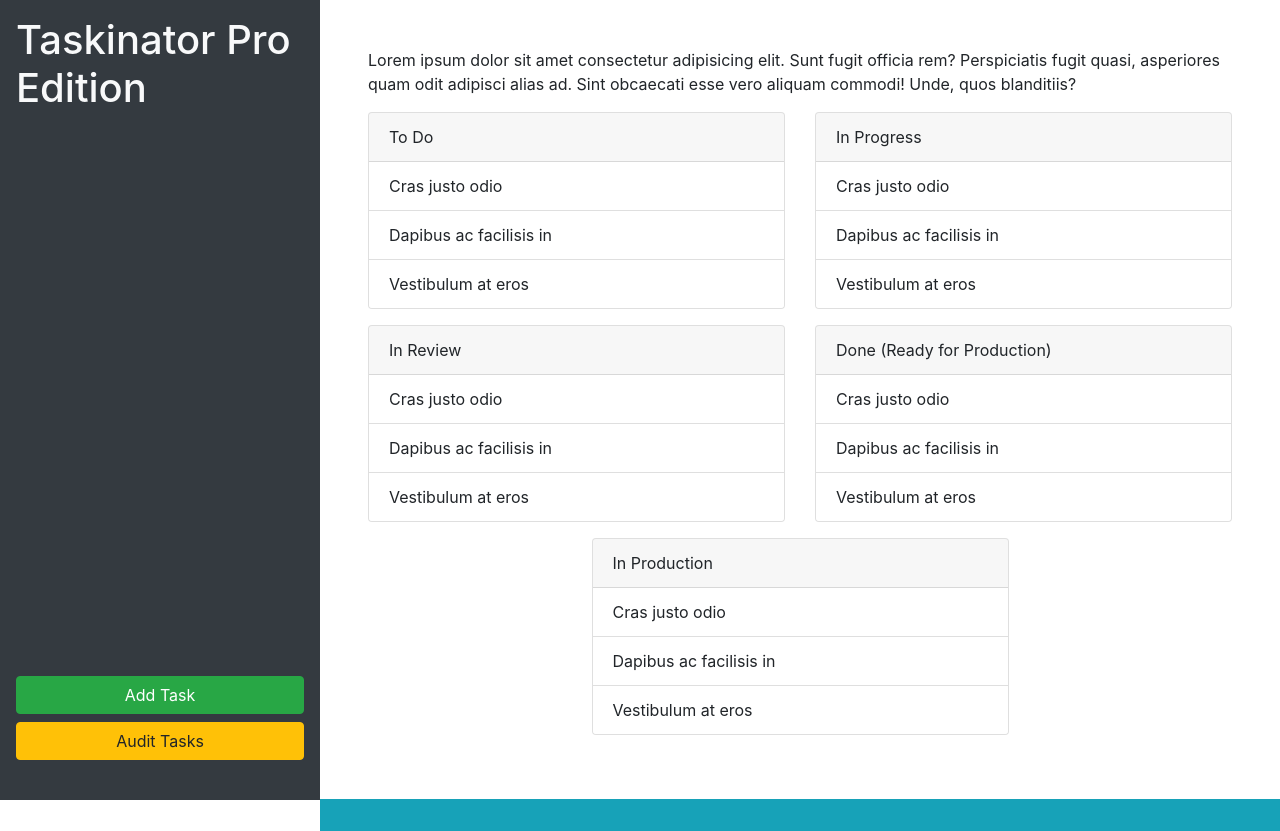
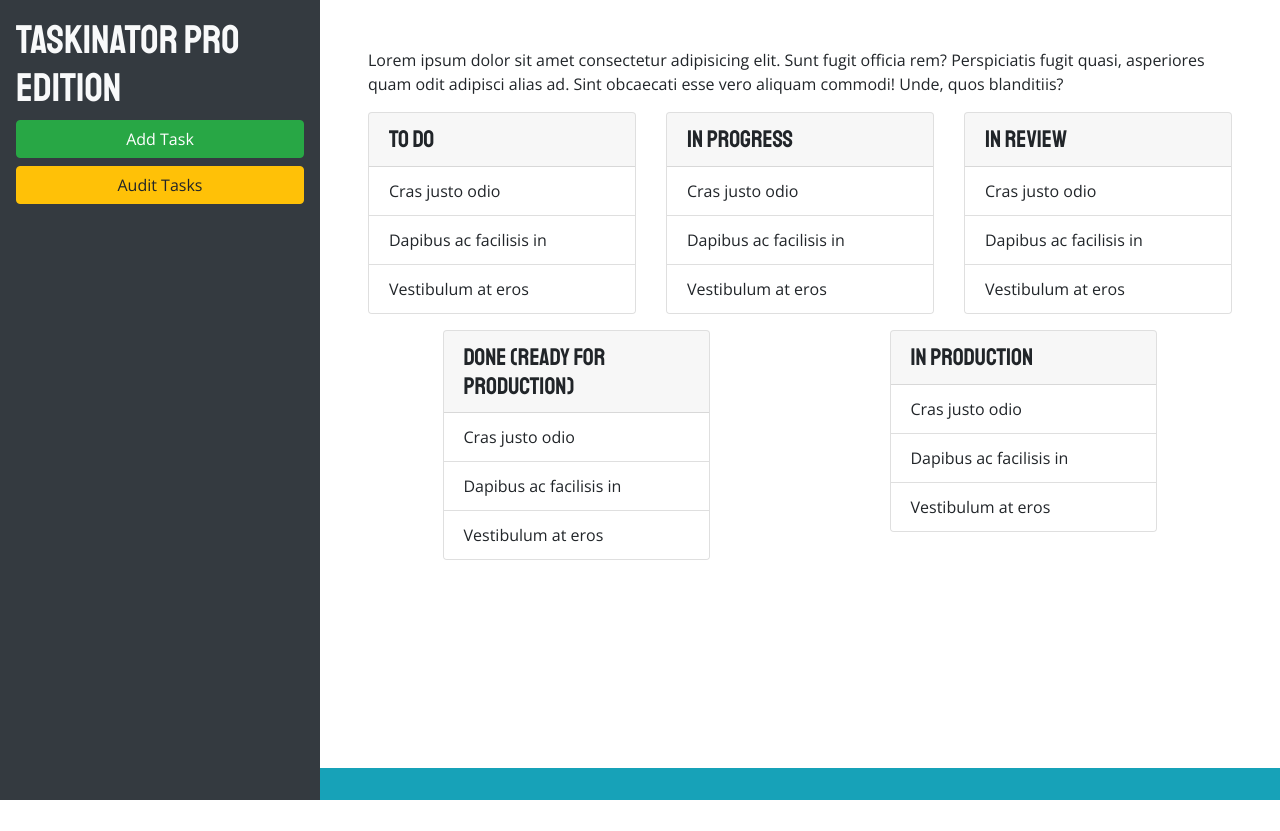
Before and after one commit to arosenkranz/taskinator-pro, a plain HTML site: page index.html in a window 1280 px wide. After the commit the page ends 800 px from the top, so only its background shows below. Drawn offline with nearby package versions, Linux system fonts and the light colour scheme; a web font is replaced by a local one.

Commit message:
stickiness

```diff
--- a/assets/css/style.css
+++ b/assets/css/style.css
@@ -1,3 +1,16 @@
+body {
+  font-family: 'Open Sans', sans-serif;
+}
+
+h1,
+h2,
+h3,
+h4,
+h5,
+h6 {
+  font-family: 'Staatliches', sans-serif;
+}
+
 main {
-  overflow: scroll
+  overflow: auto;
 }
--- a/index.html
+++ b/index.html
@@ -6,21 +6,30 @@
   <meta name="viewport" content="width=device-width, initial-scale=1.0">
   <meta http-equiv="X-UA-Compatible" content="ie=edge">
   <link rel="stylesheet" href="https://cdnjs.cloudflare.com/ajax/libs/twitter-bootstrap/4.3.1/css/bootstrap.min.css">
-  <title>Task+</title>
+  <link href="https://fonts.googleapis.com/css?family=Open+Sans:400,700|Staatliches&display=swap" rel="stylesheet">
+  <link rel="stylesheet"
+    href="https://cdnjs.cloudflare.com/ajax/libs/open-iconic/1.1.1/font/css/open-iconic-bootstrap.min.css" />
+  <link rel="stylesheet" href="./assets/css/style.css" />
+  <title>Taskinator Pro</title>
 </head>
 
 <body>
 
-  <div class="row vh-100 no-gutters">
-    <header class="vh-100 col-12 col-md-3 bg-dark d-flex text-light">
-      <div class="m-auto m-md-3 d-flex flex-column">
+  <div class="row min-vh-100 no-gutters">
+    <header class="col-12 col-lg-3 bg-dark text-light">
+      <div class="m-auto m-lg-3 flex-column d-none d-lg-flex">
         <h1>Taskinator Pro Edition</h1>
-        <button id="create-task" class="btn btn-block btn-success mt-auto">Add Task</button>
+        <button id="create-task" class="btn btn-block btn-success">Add Task</button>
         <button id="audit-tasks" class="btn btn-block btn-warning mb-2 mb-md-4">Audit Tasks</button>
       </div>
+      <nav class="d-lg-none d-flex flex-wrap align-items-center p-3">
+        <h1>Taskinator Pro Edition</h1>
+        <button id="create-task" class="btn btn-success ml-auto">Add Task</button>
+        <button id="audit-tasks" class="btn btn-warning mx-2">Audit Tasks</button>
+      </nav>
     </header>
-    <main class="col-12 col-md-9">
-      <div class="m-5">
+    <main class="col-12 col-lg-9 d-flex flex-column">
+      <div class="m-5 ">
         <p>
           Lorem ipsum dolor sit amet consectetur adipisicing elit. Sunt fugit officia rem? Perspiciatis fugit quasi,
           asperiores quam odit adipisci alias ad. Sint obcaecati esse vero aliquam commodi! Unde, quos blanditiis?
@@ -28,11 +37,12 @@
 
         <div class="row justify-content-around">
           <!--  -->
-          <div class="col-12 col-sm-6 col-3 mb-3">
+          <div class="col-12 col-md-6 col-lg-4 mb-3">
             <div class="card">
-              <div class="card-header">
+              <h4 class="card-header d-flex align-items-center">
                 To Do
-              </div>
+                <span class="oi oi-plus ml-auto add-task"></span>
+              </h4>
               <ul class="list-group list-group-flush">
                 <li class="list-group-item">Cras justo odio</li>
                 <li class="list-group-item">Dapibus ac facilisis in</li>
@@ -41,11 +51,13 @@
             </div>
           </div>
           <!--  -->
-          <div class="col-12 col-sm-6 col-3">
+          <div class="col-12 col-md-6 col-lg-4 mb-3">
             <div class="card">
-              <div class="card-header">
+              <h4 class="card-header d-flex align-items-center">
                 In Progress
-              </div>
+                <span class="oi oi-plus ml-auto add-task"></span>
+
+              </h4>
               <ul class="list-group list-group-flush">
                 <li class="list-group-item">Cras justo odio</li>
                 <li class="list-group-item">Dapibus ac facilisis in</li>
@@ -54,11 +66,13 @@
             </div>
           </div>
           <!--  -->
-          <div class="col-12 col-sm-6 col-3 mb-3">
+          <div class="col-12 col-md-6 col-lg-4 mb-3">
             <div class="card">
-              <div class="card-header">
+              <h4 class="card-header d-flex align-items-center">
                 In Review
-              </div>
+                <span class="oi oi-plus ml-auto add-task"></span>
+
+              </h4>
               <ul class="list-group list-group-flush">
                 <li class="list-group-item">Cras justo odio</li>
                 <li class="list-group-item">Dapibus ac facilisis in</li>
@@ -67,11 +81,13 @@
             </div>
           </div>
           <!--  -->
-          <div class="col-12 col-sm-6 col-3 mb-3">
+          <div class="col-12 col-md-6 col-lg-4 mb-3">
             <div class="card">
-              <div class="card-header">
+              <h4 class="card-header d-flex align-items-center">
                 Done (Ready for Production)
-              </div>
+                <span class="oi oi-plus ml-auto add-task"></span>
+
+              </h4>
               <ul class="list-group list-group-flush">
                 <li class="list-group-item">Cras justo odio</li>
                 <li class="list-group-item">Dapibus ac facilisis in</li>
@@ -80,11 +96,13 @@
             </div>
           </div>
           <!--  -->
-          <div class="col-12 col-sm-6 col-3 mb-3">
+          <div class="col-12 col-md-6 col-lg-4 mb-3">
             <div class="card">
-              <div class="card-header">
+              <h4 class="card-header d-flex align-items-center">
                 In Production
-              </div>
+                <span class="oi oi-plus ml-auto add-task"></span>
+
+              </h4>
               <ul class="list-group list-group-flush">
                 <li class="list-group-item">Cras justo odio</li>
                 <li class="list-group-item">Dapibus ac facilisis in</li>
```
